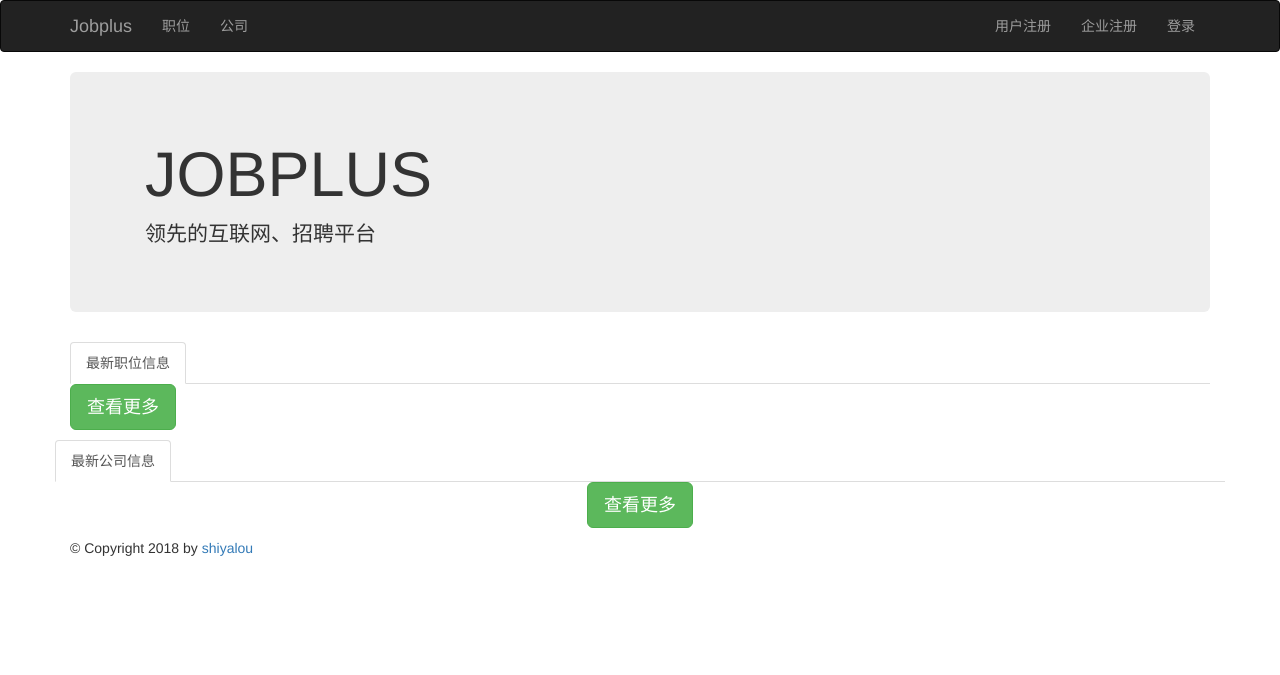
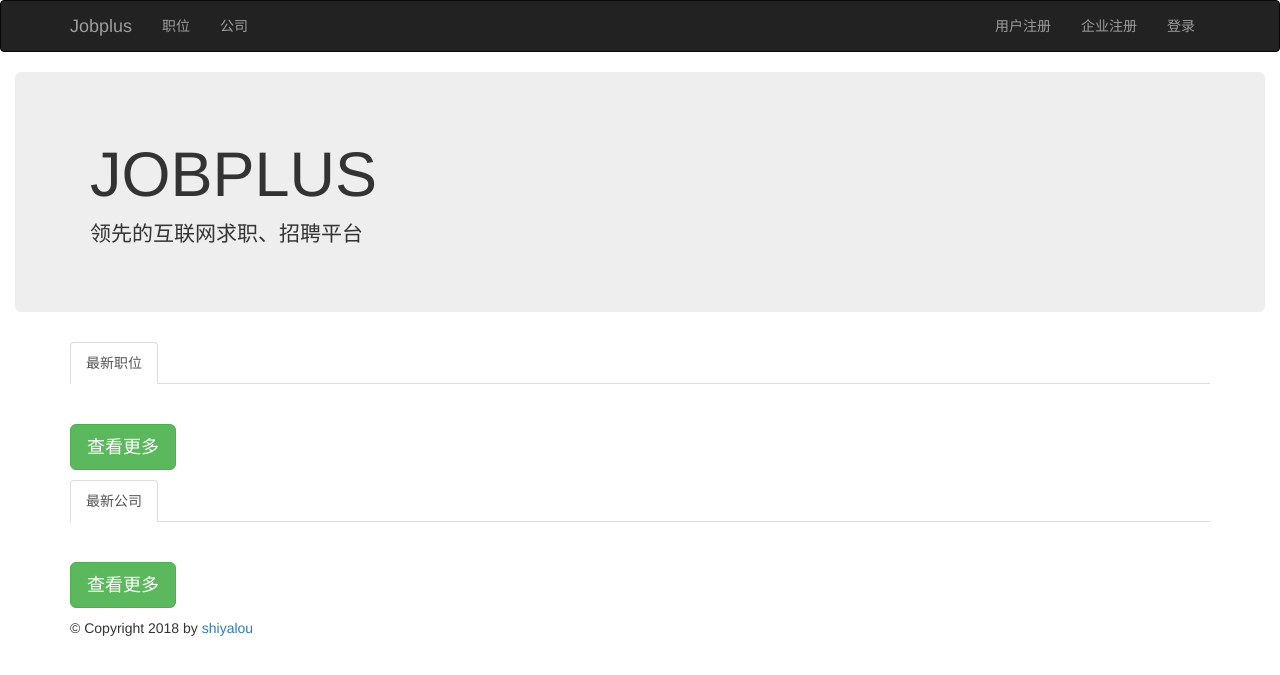
Before and after one commit to mythomasliu/jobplus8-1, a Flask app: page / in a window 1280 px wide. Shown: the top 675 px of the page. Run offline with Flask 2, Linux system fonts and the light colour scheme; data that the repository does not hold is empty; some libraries are stand-ins or nearby versions.

Commit message:
Update index.html

```diff
--- a/jobplus8-1/jobplus/templates/index.html
+++ b/jobplus8-1/jobplus/templates/index.html
@@ -1,88 +1,53 @@
 {% extends 'base.html' %}
+{% from '_macros.html' import render_job, render_company %}
 
 {% block title %}网站主页{% endblock %}
 
+{% block header %}
+  <div class="jumbotron">
+    <div class="container">
+      <h1>JOBPLUS</h1>
+      <p>领先的互联网求职、招聘平台</p>
+    </div>
+  </div>
+{% endblock %}
 
-{% block index_content %}
+{% block job_index %}
+  <ul class="nav nav-tabs list-title">
+    <li role="presentation" class="active"><a href="#">最新职位</a></li>
+  </ul>
 
-<div class='jumbotron'>
-    <div class='container'>
-        <h1>JOBPLUS</h1>
-        <p>领先的互联网、招聘平台</p>
-    </div>
-</div>
+  <br>
 
+  <div class="job-list">
+    {% for job in jobs %}
+      {{ render_job(job) }}
+    {% endfor %}
+  </div>
+  <a href="" class="btn"></a>
+  <p class="list-more">
+  <a href="{{ url_for('job.job_index')}}" class="btn btn-success btn-lg list-more-btn">查看更多</a>
+  </p>
 
-<ul class='nav nav-tabs list-title'>
-<li role='presentation' class='active'><a href='#'>最新职位信息</a></li>
-</ul>
+{% endblock %}
 
+{% block company_index %}
 
-<div class='job-list'>
+  <ul class="nav nav-tabs list-title">
+    <li role="presentation" class="active"><a href="#">最新公司</a></li>
+  </ul>
+  <br>
 
-
-    {% for job in job_pagination.items %}
-
-      <div class="col-sm-6 col-md-4">
-        <div class="job-box">
-            <div class="caption">
-            <a href="#">
-              <b>{{ job.jobname }}</b><span class="timesince">[{{ job.updated_at }}]</span>
-              <p>经验{{ job.experience_requirement }} {% if job.experience_requirement != '不限' %}年{% endif %} 学历{{ job.degree_requirement }}</p>
-              <span class='label label-default'>{{ job.company.tags }}</span>
-            </a>
-            </div>
-            <hr>
-            <div class="media">
-              <div class="media-left">
-
-                <a href="#">
-                <img class="media-object" src="{{ job.company.logo }}" width="40" height="40" alt="...">
-                </a>
-                </div>
-                <div class="media-body"><a href="#"><h4 class="media-heading">{{ job.company.user.username }}</h4></a>
-                <span class="company-meta">{{ job.company.location }}/{{ job.company.description }}</span>
-                </div>
-            </div>
-        </div>
-      </div>
-
+  <div class="job-list">
+    {% for company in companies %}
+      {{ render_company(company) }}
     {% endfor %}
-
-
-</div>
-<p class='list-more'>
-<a href='#' class='btn btn-success btn-lg list-more-btn'>查看更多</a>
-</p>
+  </div>
+  <a href="" class="btn"></a>
+  <p class="list-more">
+  <a href="{{ url_for('company.company_index')}}" class="btn btn-success btn-lg list-more-btn">查看更多</a>
+  </p>
 
 
 
-
-
-
-<!--导航栏-->
-<div class='row'>
-<ul class='nav nav-tabs list-title'>
-<li role='presentation' class='active'><a href='#'>最新公司信息</a></li>
-</ul>
-<!--公司信息-->
-<div class='newest-company-list'>
-    {% for company in company_pagination.items %}
-        <div class="col-sm-6 col-md-3 company-item">
-            <div class="thumbnail">
-                <a href='#'>
-                    <img src="{{ company.logo }}" width="100" height="100" alt="...">
-                    <h3>{{ company.user.username }}</h3>
-                    <p>总部：{{ company.location }}</p>
-                </a>
-            <hr>
-            <p>在招职位：{{ company.job.count() }}</p>
-            </div>
-       </div>
-    {% endfor %}
-</div>
-</div>
-<p class='list-more text-center'>
-<a href=#' class='btn btn-success btn-lg list-more-btn'>查看更多</a>
-
 {% endblock %}
```
